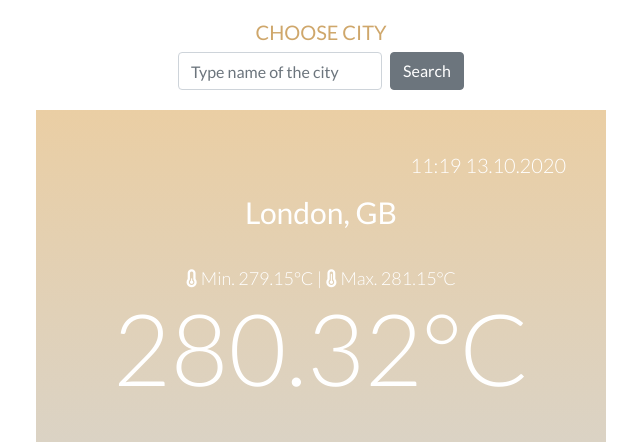
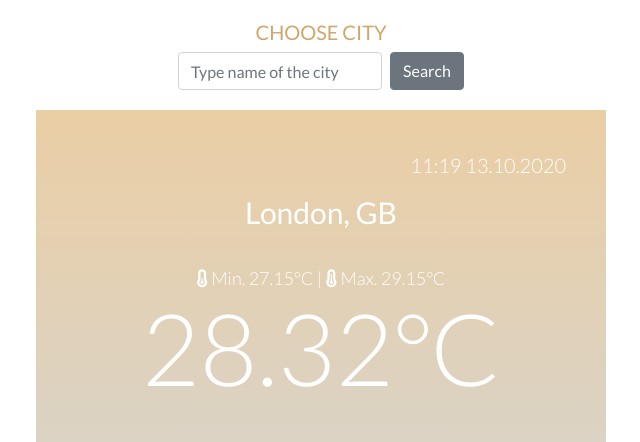
Before and after one commit to NataliaLachacz/codersCamp-weatherApp, a plain HTML site: page index.html in a window 1280 px wide. Shown: the top 442 px of the page, without its empty margins (319-959 px from the left). Drawn offline with Linux system fonts and the light colour scheme; no server answers; grey boxes are pictures that could not be loaded.

Commit message:
update readme

```diff
--- a/index.html
+++ b/index.html
@@ -37,12 +37,12 @@
                 </div>
 
                 <div class="temperature_details">
-                    <i class="fas fa-thermometer-quarter"></i> Min. <span id="tempMin">279.15</span>°C |
-                    <i class="fas fa-thermometer-three-quarters"></i> Max. <span id="tempMax">281.15</span>°C
+                    <i class="fas fa-thermometer-quarter"></i> Min. <span id="tempMin">27.15</span>°C |
+                    <i class="fas fa-thermometer-three-quarters"></i> Max. <span id="tempMax">29.15</span>°C
                 </div>
 
                 <div class="temperature">
-                    <span id="temp">280.32</span>°C
+                    <span id="temp">28.32</span>°C
                 </div>
 
                 <div class="weather">
--- a/js/main.js
+++ b/js/main.js
@@ -21,9 +21,6 @@ const chooseCity = () => {
     cityName = cityInput.value;
     apiUrl = `https://api.openweathermap.org/data/2.5/weather?q=${cityName}&appid=21a88e42777ae08261467dcb8e0bb323&units=metric`
     loadApi();
-    // cityName = '';
-    // cityName += value;
-    // loadApi();
 }
 
 const pressSearch = (e) => {
```
Also changed, not shown: 1 other file.
